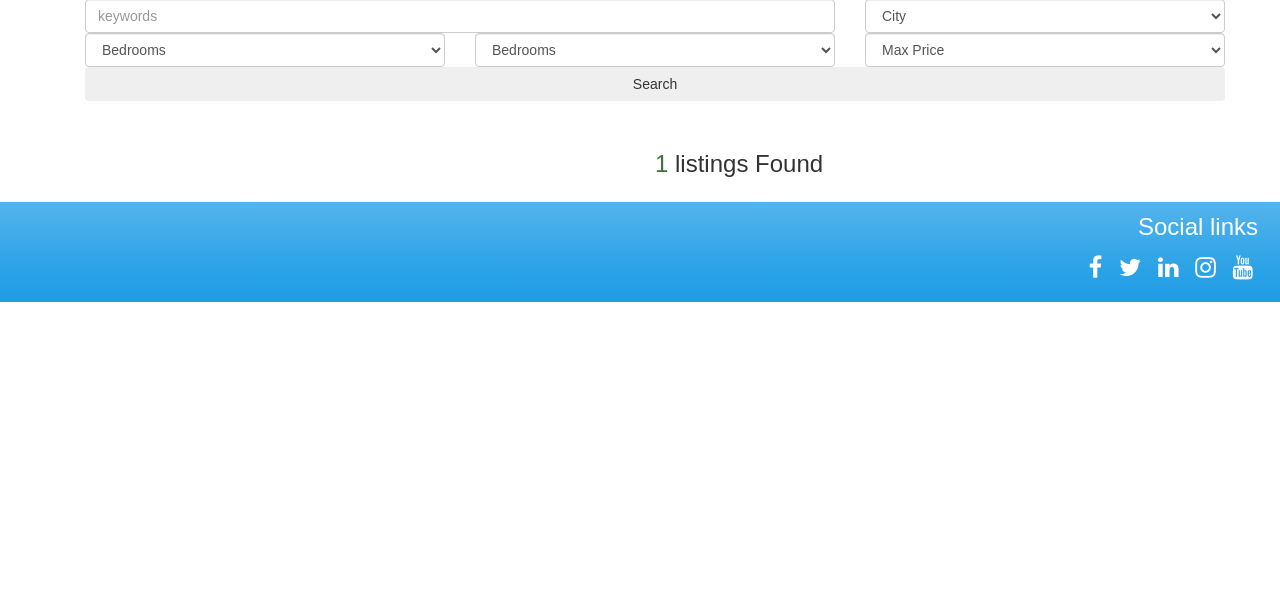
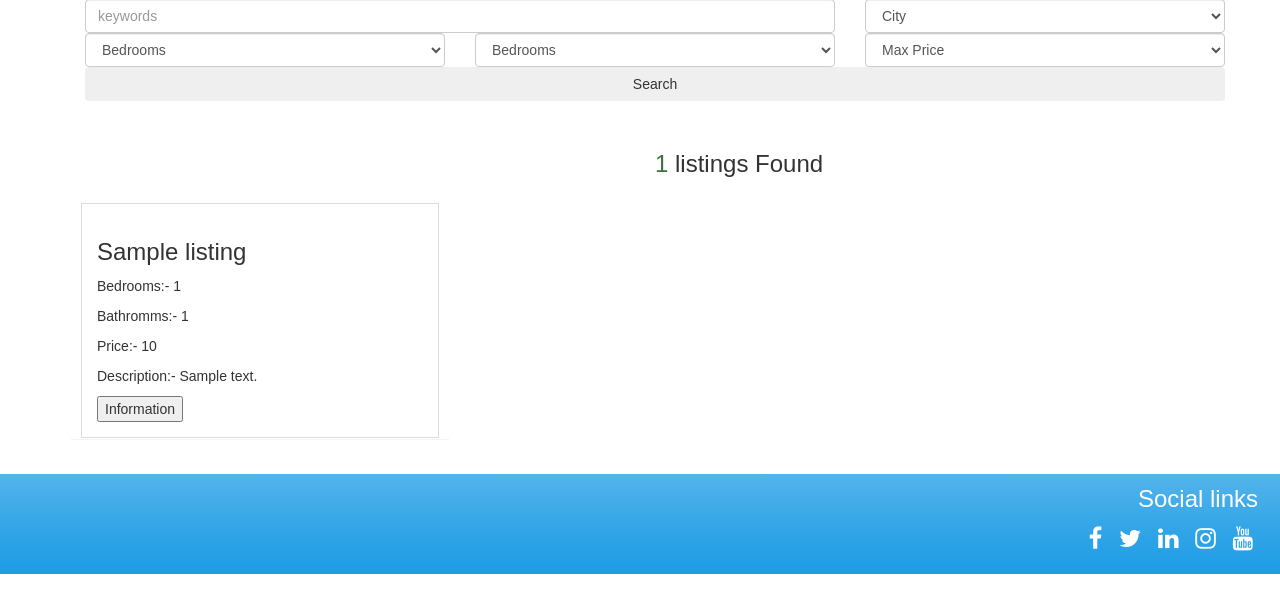
Before and after one commit to GrantMCA93/Project5-Full-Stack-Frameworks, a Django app: page /search/search in a window 1280 px wide. Shown: the part 131-744 px from the top of the page. Run offline with Django 3.2, Linux system fonts and the light colour scheme; tables that the repository leaves empty hold one stand-in row (values such as "Sample post"); some libraries are stand-ins or nearby versions; grey boxes are pictures that could not be loaded.

Commit message:
fixed houses path

```diff
--- a/ecommerce/urls.py
+++ b/ecommerce/urls.py
@@ -26,6 +26,7 @@ from products.views import all_products
 from django.views import static
 from .settings import MEDIA_ROOT
 
+
 urlpatterns = [
     url(r'^admin/', admin.site.urls),
     url(r'^$', all_products, name='index'),
--- a/listings/templates/addhouse.html
+++ b/listings/templates/addhouse.html
@@ -22,7 +22,7 @@
 				<div class="form-row field-description">
 					<legend class="required" for="id_address">Address:</legend>
 					<div class="row">
-						<div class="col-md-6">
+						<div class="col-md-12">
 							<label for="address">Address</label><span style="color: red !important; display: inline; float: none;">*</span> {% bootstrap_field placeholder='' show_label=False field=form.address %}
 						</div>
 						<div class="col-md-4">
--- a/listings/templates/search.html
+++ b/listings/templates/search.html
@@ -34,6 +34,23 @@
 	</div>
 
 </section>
+<section class="container" id="listings">
+    {% for listing in listings %}
+    <div class="col-xs-10 col-xs-offset-1 col-sm-offset-0 col-sm-6 col-md-4 display panel panel-default">
+        <div class="panel-body">
+            <div class="listing" style="background-image: url('{{ MEDIA_URL }}{{ listing.image }}')"></div>
 
+            <h3>{{ listing.title}}</h3>
+             <p>Bedrooms:- {{listing.bedrooms}}</p>
+            <p>Bathromms:- {{listing.bathrooms}}</p>
+            <p>Price:- {{listing.price}}</p>
+            <p class="listing-description">Description:- {{listing.description}}</p>
+
+            <button class="nav-link" href="{% url 'house' house.id  %}">Information</button>
+
+        </div>
+    </div>
+    {% endfor %}
+</section>
 
 {% endblock %}
--- a/listings/views.py
+++ b/listings/views.py
@@ -33,7 +33,7 @@ def houses(request):
 
 
 
-    return render(request, "houses.html", {"listings": listings})
+    return render(request, "houses.html")
 
 
 
--- a/pages/views.py
+++ b/pages/views.py
@@ -13,13 +13,12 @@ def index(request):
     """
     View for index.html (landing page)
     """
-    contact_form = ContactForm()
     listings = Listing.objects.exclude(
         is_published=False).order_by("-list_date")[:3]
 
     args = {
         "listings": listings,
-        "form": contact_form,
+
 
     }
 
```
Also changed, not shown: listings/urls.py (+4 -10 lines).
